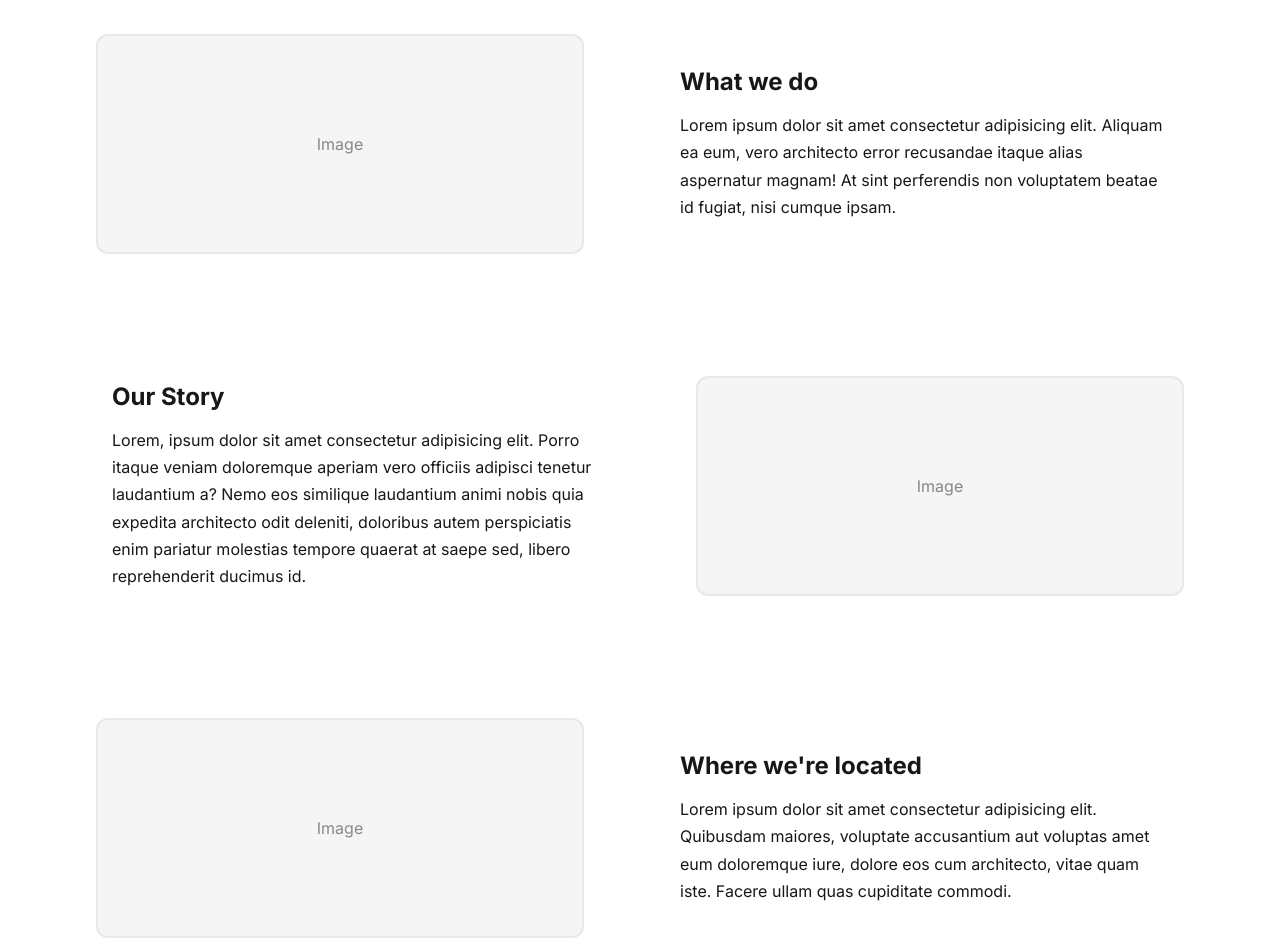
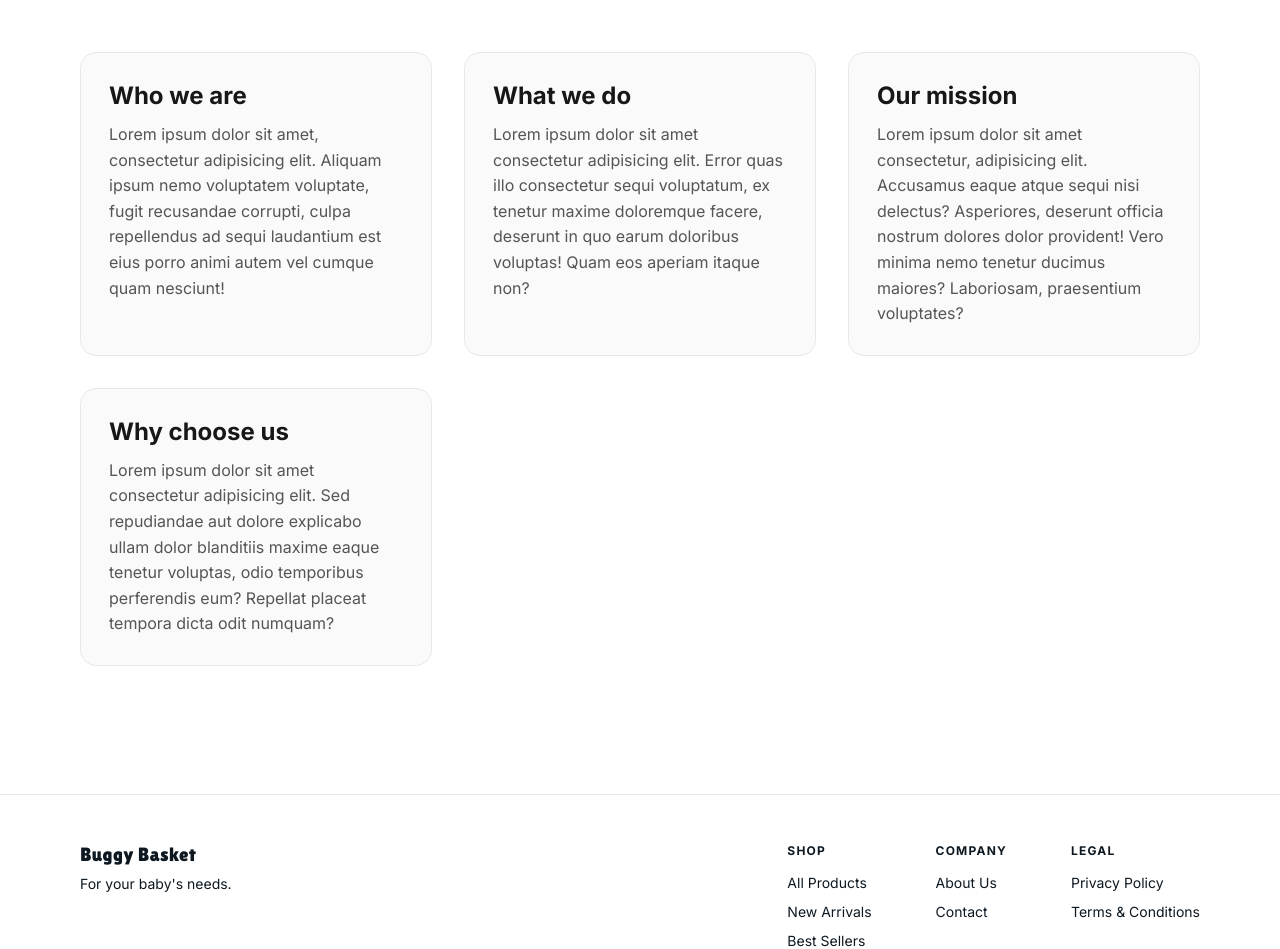
Before and after one commit to Haersa/BuggyBasket, a Next.js app in the folder buggy-basket/: page /about in a window 1280 px wide. Shown: the part 511-1460 px from the top of the page. Built offline with nearby package versions, Linux system fonts and the light colour scheme.

Commit message:
Drastically changed the layout of the about us page. Think it looks more professional

```diff
--- a/buggy-basket/src/app/about/page.tsx
+++ b/buggy-basket/src/app/about/page.tsx
@@ -1,55 +1,39 @@
 export default function About() {
   return (
     <div className="page">
+      <div className="about-image">
+        <div className="image-placeholder">Image</div>
+      </div>
       <div className="about-container">
         <h1 className="about-title">About Us</h1>
-
         <div className="about-section">
-          <div className="about-text">
-            <h2>Who we are</h2>
-            <p>Lorem ipsum dolor, sit amet consectetur adipisicing elit. Impedit accusantium officia hic perferendis, quaerat vitae mollitia
-              perspiciatis porro voluptatibus, repellendus dolorem ad quasi facilis sint, molestias eum inventore consequatur voluptatum.</p>
-          </div>
-          <div className="about-image">
-            <div className="image-placeholder">Image</div>
+          <div className="about-cards">
+            <div className="about-card">
+              <h2>Who we are</h2>
+              <p>Lorem ipsum dolor sit amet, consectetur adipisicing elit.
+                Aliquam ipsum nemo voluptatem voluptate, fugit recusandae corrupti,
+                culpa repellendus ad sequi laudantium est eius porro animi autem vel cumque
+                quam nesciunt!</p>
+            </div>
+            <div className="about-card">
+              <h2>What we do</h2>
+              <p>Lorem ipsum dolor sit amet consectetur adipisicing elit. Error quas illo consectetur sequi
+                voluptatum, ex tenetur maxime doloremque facere, deserunt in quo earum doloribus voluptas!
+                Quam eos aperiam itaque non?</p>
+            </div>
+            <div className="about-card">
+              <h2>Our mission</h2>
+              <p>Lorem ipsum dolor sit amet consectetur, adipisicing elit. Accusamus eaque atque sequi nisi
+                delectus? Asperiores, deserunt officia nostrum dolores dolor provident! Vero minima nemo tenetur
+                ducimus maiores? Laboriosam, praesentium voluptates?</p>
+            </div>
+            <div className="about-card">
+              <h2>Why choose us</h2>
+              <p>Lorem ipsum dolor sit amet consectetur adipisicing elit. Sed repudiandae aut dolore explicabo ullam dolor
+                blanditiis maxime eaque tenetur voluptas, odio temporibus perferendis eum? Repellat placeat tempora dicta odit numquam?</p>
+            </div>
           </div>
         </div>
-
-        <div className="about-section reverse">
-          <div className="about-text">
-            <h2>What we do</h2>
-            <p>Lorem ipsum dolor sit amet consectetur adipisicing elit. Aliquam ea eum, vero architecto
-              error recusandae itaque alias aspernatur magnam! At sint perferendis non voluptatem beatae id fugiat,
-              nisi cumque ipsam.</p>
-          </div>
-          <div className="about-image">
-            <div className="image-placeholder">Image</div>
-          </div>
-        </div>
-
-        <div className="about-section">
-          <div className="about-text">
-            <h2>Our Story</h2>
-            <p>Lorem, ipsum dolor sit amet consectetur adipisicing elit. Porro itaque veniam doloremque aperiam vero officiis adipisci
-              tenetur laudantium a? Nemo eos similique laudantium animi nobis quia expedita architecto odit deleniti, doloribus autem
-              perspiciatis enim pariatur molestias tempore quaerat at saepe sed, libero reprehenderit ducimus id.</p>
-          </div>
-          <div className="about-image">
-            <div className="image-placeholder">Image</div>
-          </div>
-        </div>
-
-        <div className="about-section reverse">
-          <div className="about-text">
-            <h2>Where we're located</h2>
-            <p>Lorem ipsum dolor sit amet consectetur adipisicing elit. Quibusdam maiores, voluptate accusantium aut voluptas amet eum
-              doloremque iure, dolore eos cum architecto, vitae quam iste. Facere ullam quas cupiditate commodi.</p>
-          </div>
-          <div className="about-image">
-            <div className="image-placeholder">Image</div>
-          </div>
-        </div>
-
       </div>
     </div>
   )
--- a/buggy-basket/src/app/globals.css
+++ b/buggy-basket/src/app/globals.css
@@ -1144,13 +1144,21 @@ a {
 }
 
 .about-image {
-  flex: 1;
-  padding: 1rem;
+  width: 100%;
+  margin-bottom: 1rem;
+  border-radius: 1rem;
+  overflow: hidden;
+}
+
+.about-image img {
+  width: 100%;
+  height: 100%;
+  object-fit: cover;
 }
 
 .image-placeholder {
   width: 100%;
-  height: 220px;
+  height: 350px;
   border: 2px solid var(--border-color);
   border-radius: 0.75rem;
   display: flex;
@@ -1160,7 +1168,37 @@ a {
   color: var(--text-light);
 }
 
+.about-cards {
+  display: grid;
+  grid-template-columns: repeat(3, 1fr);
+  gap: 2rem;
+}
+
+.about-card {
+  padding: 1.75rem;
+  background: var(--surface-input);
+  border: 1px solid var(--border-color);
+  border-radius: 1rem;
+  transition: transform 0.2s ease, box-shadow 0.2s ease;
+}
+
+.about-card h2 {
+  margin-bottom: 0.75rem;
+}
+
+.about-card p {
+  line-height: 1.6;
+  color: var(--text-muted);
+}
+
+
+
 /*about page mobile*/
+@media(max-width: 1024px) {
+  .about-cards {
+    grid-template-columns: repeat(2, 1fr);
+  }
+}
 
 @media (max-width: 768px) {
 
@@ -1173,4 +1211,8 @@ a {
   .about-image {
     width: 100%;
   }
+
+  .about-cards {
+    grid-template-columns: 1fr;
+  }
 }
```
